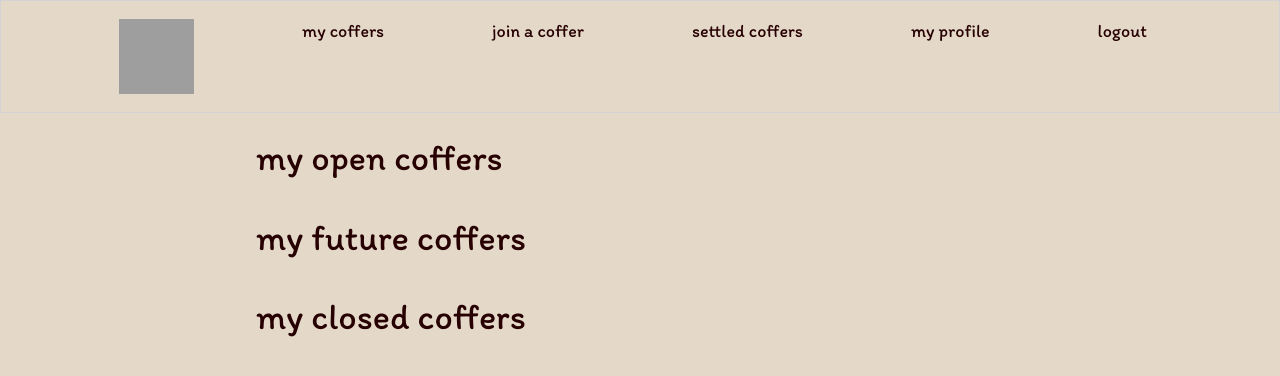
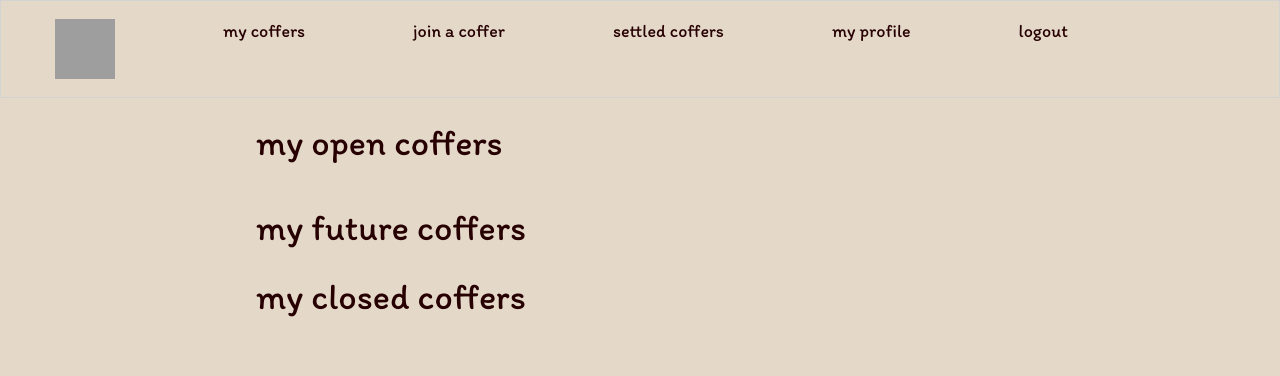
Before and after one commit to sophiahoffman/cofferup, a Django app: page /coffers/mycoffers/ in a window 1280 px wide. Shown: the top 376 px of the page. Run offline with Django 3.2, Linux system fonts and the light colour scheme; the visitor is signed in with stand-in values (Sample User, id 1); data that the repository does not hold is empty; some libraries are stand-ins or nearby versions; grey boxes are pictures that could not be loaded.

Commit message:
styling and some small changes

```diff
--- a/cofferupApp/static/home.css
+++ b/cofferupApp/static/home.css
@@ -30,6 +30,7 @@
     padding-left: 20%;
     padding-top: 5px;
     padding-right: 20%;
+    padding-bottom: 10px;
     font-weight: 400;
     font-size: 20px;
 }
@@ -40,7 +41,7 @@ body {
     color: rgb(39, 1, 1);
     /* background-image: url("https://res.cloudinary.com/anymouse/image/upload/v1584642506/CofferUp/parchment5_rhcbuy.jpg"); */
     background-color: rgb(228, 216, 201);
-    background-size: 100%;
+    /* background-size: 100%; */
 }
 
 .panel, .panel-heading {
@@ -49,6 +50,7 @@ body {
 
 ul, ol {
     list-style-type: disc;
+    padding-inline-start: 0;
 }
 
 .navList {
@@ -56,11 +58,12 @@ ul, ol {
     display: flex;
     flex-direction: row;
     border: 1px solid lightgray;
-    padding-left: 5%;
-    padding-right: 5%;
-    min-width: 100%;
+    /* padding-left: 5%;
+    padding-right: 5%; */
+    /* max-width: 100%; */
     text-align: center;
     vertical-align: middle;
+    align-items: stretch;
     margin: 0;
 }
 
@@ -69,7 +72,7 @@ ul, ol {
     font-size: 18px;
     padding-left: 2em;
     padding-right: 2em;
-    height: 75px;
+    height: 60px;
     vertical-align: middle;
 }
 
@@ -104,6 +107,46 @@ button {
 }
 
 .nav-bar-logo {
-    width: 75px;
-    height: 75px;
+    width: 60px;
+    height: 60px;
 }
+
+.flexRow {
+    display: flex;
+    flex-direction: row;
+    justify-items: stretch;
+    margin: 0;
+}
+
+.flexCol {
+    display: flex;
+    flex-direction: column;
+    padding-bottom: 15px;
+    align-items: bottom;
+}
+
+.inner-div {
+    padding-right: 5px;
+    justify-content: flex-start;
+    text-align: left;
+    margin-top: auto;
+    width: 250px;
+}
+
+.inner-div-2 {
+    padding-left: 5px;
+    vertical-align: bottom;
+    text-align: right;
+    justify-content: flex-end;
+    align-items: bottom;
+    margin-left: auto;
+}
+
+.div-name {
+    text-align: left;
+    text-decoration: underline;
+}
+
+label {
+    font-weight: 100;
+}
--- a/cofferupApp/templates/coffers/detail.html
+++ b/cofferupApp/templates/coffers/detail.html
@@ -12,7 +12,7 @@
     <p>close date: {{coffer.date_end}}</p>
     <p>{{coffer.description}}</p>
 
-    <h2>current balance: {{coffer.sum}}</h2>
+    <h2>balance: {{coffer.sum}}</h2>
 
     {% for line in coffer.contributor_sums%}
     <h3>{{line.first_name}} {{line.last_name}}     {{line.total}}</h3>
--- a/cofferupApp/templates/coffers/my_list.html
+++ b/cofferupApp/templates/coffers/my_list.html
@@ -5,11 +5,14 @@
     {% block content %}
     <div class="list-text">
         <h1>my open coffers</h1>
-        <ol>
+
+                <div class="flexCol">
         {% for coffer in my_open_coffers %}
-            <li>
+
             <a href = {% url 'cofferupApp:coffer' coffer.coffer.id %}>
-            <h3>{{coffer.coffer.name}}</h3></a>
+            <span class="div-name"><h3>{{coffer.coffer.name}}</h3></span></a>
+            <div class="flexRow">
+                <div class="inner-div">
                     ({{coffer.coffer.description}})
                     <p>will close {{coffer.coffer.date_end}}</p>
                     <form action="{% url 'cofferupApp:my_coffers' coffer.coffer.id %}" method="POST">
@@ -18,7 +21,8 @@
 
                     <button class="btn" type="submit">- my coffers</button>
                     </form>
-
+                </div>
+                <div class="inner-div-2">
             <form action="{% url 'cofferupApp:contribution_list' coffer.id %}" method='post'>
             {% csrf_token %}
                 <fieldset>
@@ -26,21 +30,22 @@
                     <input id="amount" type="number" name="amount">
                 </fieldset>
                 <fieldset>
-                    <label for="descrption">description: </label>
+                    <label for="description">description: </label>
                     <input id="description" type="text" name="description">
                 </fieldset>
                 <button class="btn" type="submit">+ contribution</button>
             </form>
+                </div>
+            </div>
 
-            </li>
         {% endfor %}
-        </ol>
+        </div>
         <h1>my future coffers</h1>
-                <ol>
+        <div >
         {% for coffer in my_future_coffers %}
-            <li>
+            <div class="flexCol">
             <a href = {% url 'cofferupApp:coffer' coffer.coffer.id %}>
-            <h3>{{coffer.coffer.name}}</h3></a>
+           <span class="div-name"><h3>{{coffer.coffer.name}}</h3></span></a>
             ({{coffer.coffer.description}})
             <p>will close {{coffer.coffer.date_end}}</p>
             <form action="{% url 'cofferupApp:my_coffers' coffer.coffer.id %}" method="POST">
@@ -49,23 +54,24 @@
 
             <button class="btn" type="submit">- my coffers</button>
             </form>
-            </li>
+            </div>
         {% endfor %}
-        </ol>
+        </div>
         <h1>my closed coffers</h1>
-                <ol>
+        <div>
         {% for coffer in my_closed_coffers %}
-            <li>
+            <div  class="flexCol">
             <a href = {% url 'cofferupApp:coffer' coffer.coffer.id %}>
-            <h3>{{coffer.coffer.name}}</h3></a>
+           <span class="div-name"><h3>{{coffer.coffer.name}}</h3></span></a>
             ({{coffer.coffer.description}})
             <p>will close {{coffer.coffer.date_end}}</p>
-            <form action="{% url 'cofferupApp:my_coffers' coffer.coffer.id %}" method="POST">
+
+            {% comment %} <form action="{% url 'cofferupApp:my_coffers' coffer.coffer.id %}" method="POST">
             <input type="hidden" name="actual_method" value="DELETE">
             {% csrf_token %}
 
             <button class="btn" type="submit">- my coffers</button>
-            </form>
+            </form> {% endcomment %}
 
             <form action="{% url 'cofferupApp:my_settled_coffers' coffer.id %}" method="POST">
             <input type="hidden" name="actual_method" value="PATCH">
@@ -74,8 +80,8 @@
             <button class="btn" type="submit">$ coffer</button>
             </form>
 
-            </li>
+            </div>
         {% endfor %}
-        </ol>
+        </div>
     </div>
     {% endblock %}
--- a/cofferupApp/templates/shared/base.html
+++ b/cofferupApp/templates/shared/base.html
@@ -20,7 +20,7 @@
         {% if user.is_authenticated %}
             <nav id ="site-nav">
                 <ul class="navList">
-                    <li class="navList__route"><a href="{% url 'cofferupApp:home' %}"><img class="nav-bar-logo" src="https://res.cloudinary.com/anymouse/image/upload/v1584581286/CofferUp/Coff_ErUp-logos_black_esz9zx.png" alt="home"></a></li>
+                    <li class="navList__route nav-non-logo"><a href="{% url 'cofferupApp:home' %}"><img class="nav-bar-logo" src="https://res.cloudinary.com/anymouse/image/upload/v1584581286/CofferUp/Coff_ErUp-logos_black_esz9zx.png" alt="home"></a></li>
                     <li class="navList__route"><a href="{% url 'cofferupApp:my_coffers' %}">my coffers</a></li>
                     <li class="navList__route"><a href="{% url 'cofferupApp:coffers'%}">join a coffer</a></li>
                     <li class="navList__route"><a href="{% url 'cofferupApp:my_settled_coffers'%}">settled coffers</a></li>
--- a/cofferupApp/views/coffers/list.py
+++ b/cofferupApp/views/coffers/list.py
@@ -8,7 +8,7 @@ from datetime import date
 def coffers_list(request):
     if request.method == 'GET':
 
-        added_coffers = ContributorCoffer.objects.filter(contributor_id =request.user.id, coffer__date_end__gte=date.today(), coffer__date_start__lte=date.today())
+        added_coffers = ContributorCoffer.objects.filter(contributor_id =request.user.id)
         unique_unadded_coffers = []
         for coffer in added_coffers:
             unique_unadded_coffers.append(coffer.coffer.id)
```
Also changed, not shown: cofferupApp/assets/cofferUpERD.PNG (added). Lines whose indentation alone changed are shown as unchanged.
